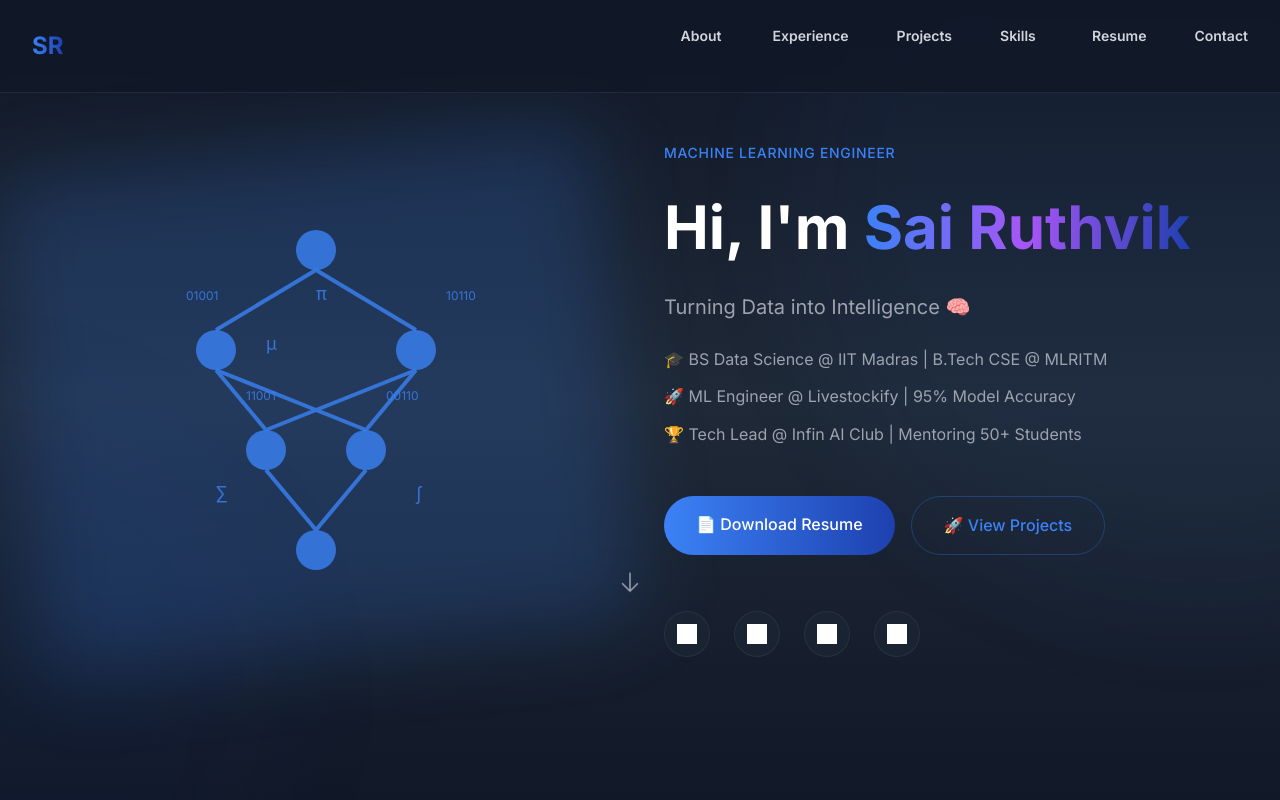
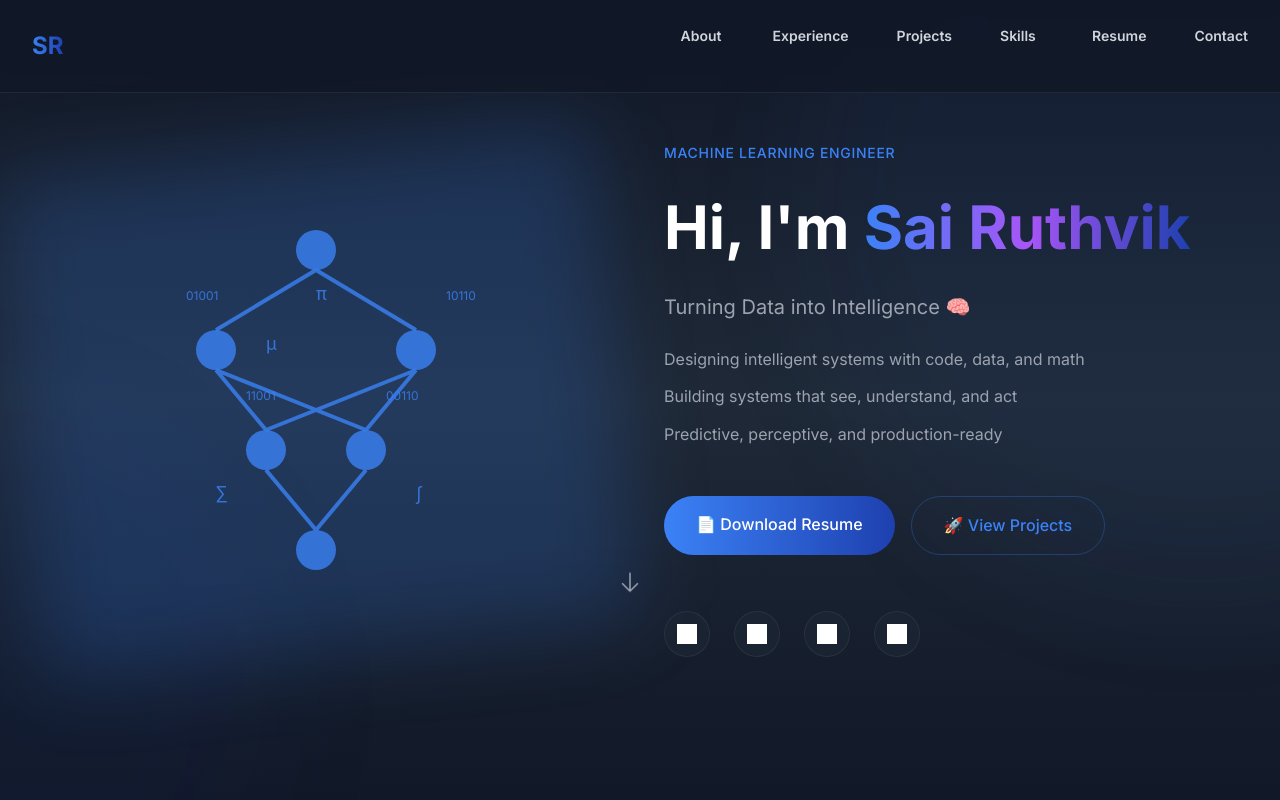
Before and after one commit to hawkh/personal-portfolio, a React (Vite) app: page / in a window 1280 px wide. Shown: the top 800 px of the page. Built offline with nearby package versions, Linux system fonts and the light colour scheme; grey boxes are pictures that could not be loaded; a web font is replaced by a local one.

Commit message:
Update Hero.tsx

```diff
--- a/src/components/Hero.tsx
+++ b/src/components/Hero.tsx
@@ -105,9 +105,10 @@ export default function Hero() {
               transition={{ delay: 0.5 }}
               className="space-y-3 text-gray-400"
             >
-              <p>🎓 BS Data Science @ IIT Madras | B.Tech CSE @ MLRITM</p>
-              <p>🚀 ML Engineer @ Livestockify | 95% Model Accuracy</p>
-              <p>🏆 Tech Lead @ Infin AI Club | Mentoring 50+ Students</p>
+              <p>Designing intelligent systems with code, data, and math</p>
+              <p>Building systems that see, understand, and act</p>
+              <p>Predictive, perceptive, and production-ready</p>
+
             </motion.div>
 
             <motion.div
```
